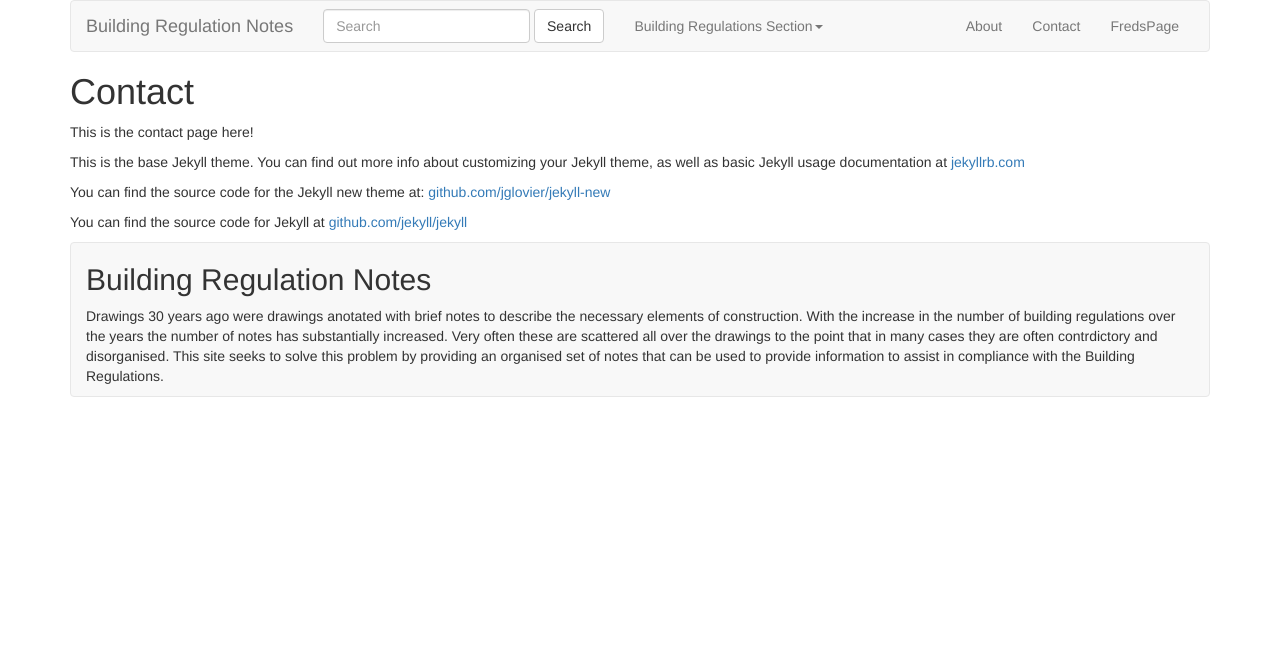
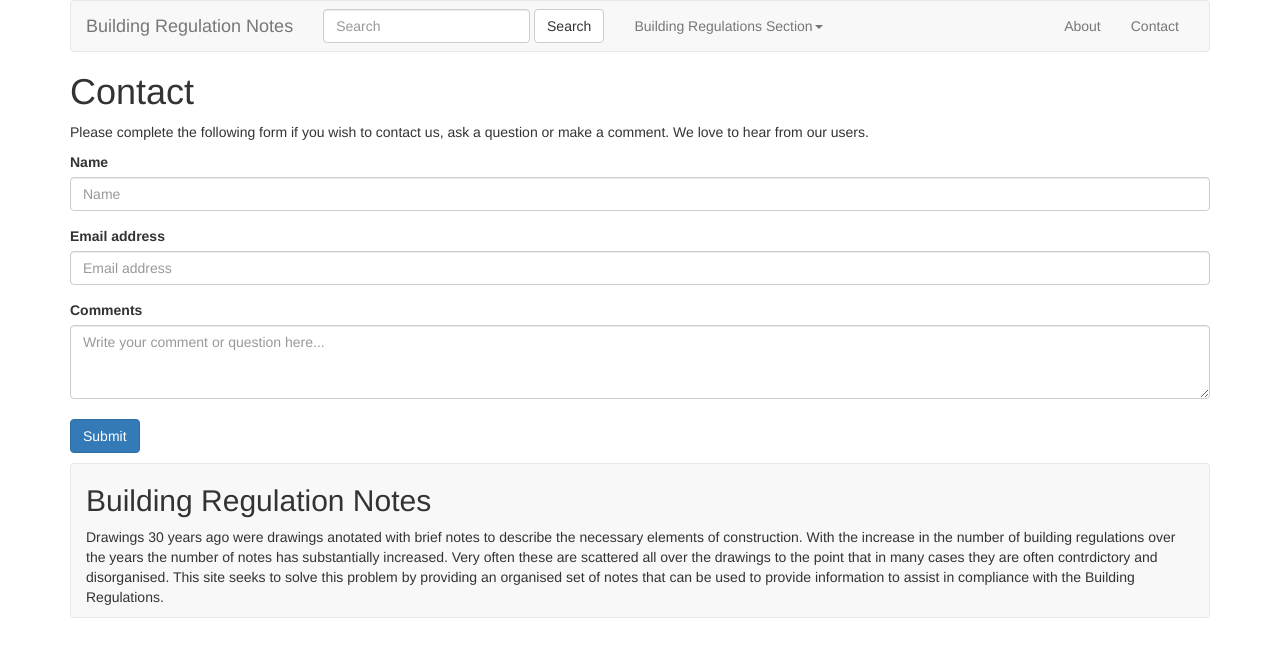
Before and after one commit to enginedave/mynotessite, a Jekyll site: the page built from contact.md, in a window 1280 px wide. Shown: the top 657 px of the page. Built offline with Jekyll 4.4.1, drawn with Linux system fonts in a browser that asks for light colours; nearby versions of some CDN libraries.

Commit message:
contact us form created using formspree

```diff
--- a/_includes/header.html
+++ b/_includes/header.html
@@ -17,12 +17,24 @@
       <div class="collapse navbar-collapse" id="bs-example-navbar-collapse-1">
 
         <!--search box needs implemented todo a google search of this site-->
-        <form class="navbar-form navbar-left" role="search">
+        <form class="navbar-form navbar-left" role="search" method="get" action="http://www.google.com/search">
           <div class="form-group">
-            <input type="text" class="form-control" placeholder="Search">
+            <input name="q" type="text" class="form-control" placeholder="Search">
           </div>
           <button type="submit" class="btn btn-default">Search</button>
         </form>
+
+
+<!--        <form method="get" action="https://www.google.com/search">-->
+<!--<input type="text" name="g" size="31" value="">-->
+<!--</form>-->
+
+
+
+
+
+
+
 
         <ul class="nav navbar-nav">
           <li class="dropdown">
--- a/contact.md
+++ b/contact.md
@@ -4,10 +4,30 @@ title: Contact
 permalink: /contact/
 ---
 
-This is the contact page here!
+Please complete the following form if you wish to contact us, ask a question or make a comment. We love to hear from our users.
 
-This is the base Jekyll theme. You can find out more info about customizing your Jekyll theme, as well as basic Jekyll usage documentation at [jekyllrb.com](http://jekyllrb.com/)
 
-You can find the source code for the Jekyll new theme at: [github.com/jglovier/jekyll-new](https://github.com/jglovier/jekyll-new)
+<form action="//formspree.io/drawingclauses@gmail.com" method="POST">
+  <div class="form-group">
+    <label for="name">Name</label>
+    <input type="text" name="name" class="form-control" id="name" placeholder="Name">
+  </div>
 
-You can find the source code for Jekyll at [github.com/jekyll/jekyll](https://github.com/jekyll/jekyll)
+  <div class="form-group">
+    <label for="email">Email address</label>
+    <input type="email" name="_replyto" class="form-control" id="email" placeholder="Email address">
+  </div>
+
+  <div>
+    <label for="comments">Comments</label>
+    <textarea type="text" name="comment" class="form-control" rows="3" placeholder="Write your comment or question here..."></textarea>
+  </div>
+
+  <br>
+
+  <div>
+    <button type="submit" value="Send" class="btn btn-primary">Submit</button>
+  </div>
+
+
+</form>
--- a/index.html
+++ b/index.html
@@ -2,7 +2,7 @@
 layout: default
 ---
 
-<h2>Building Regulations - Primary Legislation</h2>
+<h2>Building Regulations - Links to Primary Legislation</h2>
 <table class="table table-hover">
   <tr>
     <td><h3>Primary Legislation</h3></td>
```
Also changed, not shown: about.md (+1 -5 lines), fred.md (deleted, +0 -8 lines).
